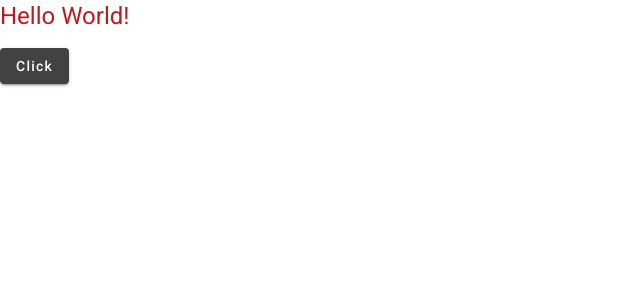
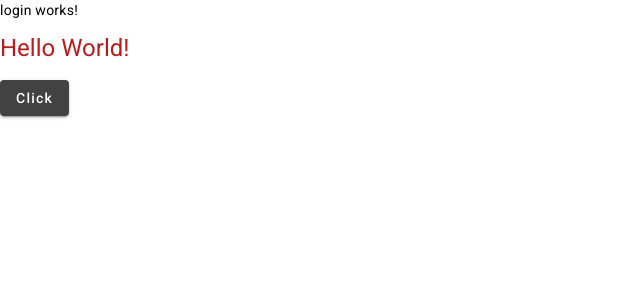
Before and after one commit to Hyagodevbfr/AuthSystemJwt, an Angular app in the folder client/: page /login in a window 1280 px wide. Before the commit this address led to /. Shown: the top 300 px of the page, without its empty margins (0-640 px from the left). Built offline with nearby package versions, Linux system fonts and the light colour scheme.

Commit message:
Create login page

```diff
--- a/client/src/app/app.routes.ts
+++ b/client/src/app/app.routes.ts
@@ -1,3 +1,8 @@
 import { Routes } from '@angular/router';
+import { LoginComponent } from './pages/login/login.component';
 
-export const routes: Routes = [];
+export const routes: Routes = [
+    {path: 'login',
+     component:LoginComponent
+    },
+];
--- /dev/null
+++ b/client/src/app/pages/login/login.component.html
@@ -0,0 +1 @@
+<p>login works!</p>
```
Also changed, not shown: client/src/app/pages/login/login.component.ts (added, +12 -0 lines), client/src/app/pages/login/login.component.css (added).
